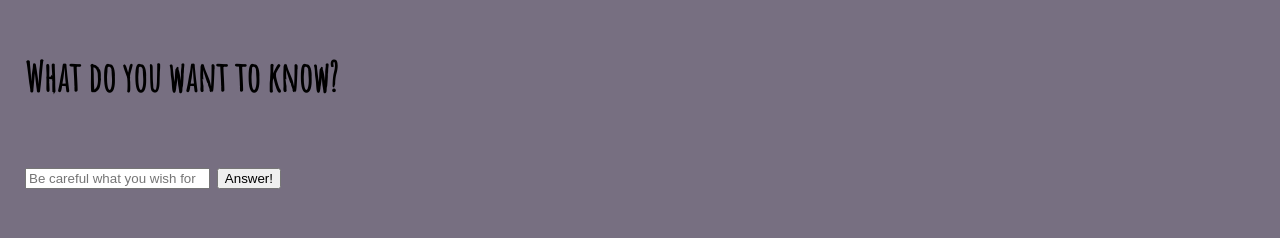
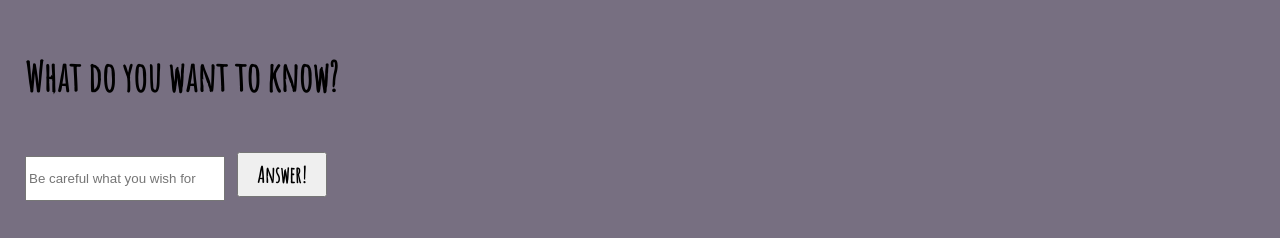
Before and after one commit to ashtonruiz/fortune-teller-oct22, a plain HTML site: page index.html in a window 1280 px wide. Shown: the part 94-332 px from the top of the page. Drawn offline with Linux system fonts and the light colour scheme.

Commit message:
I remembered how to change the size of my input and buttons so I changed that.

```diff
--- a/styles/global.css
+++ b/styles/global.css
@@ -46,3 +46,18 @@ main {
 .hide {
     display: none;
 }
+
+button {
+    font-family: 'Amatic SC', cursive;
+    font-weight: bold;
+    text-align: center;
+    height: 45px;
+    width: 90px;
+    margin: 5px;
+    font-size: 22px;
+}
+
+input {
+    height: 45px;
+    width: 200px;
+}
```
